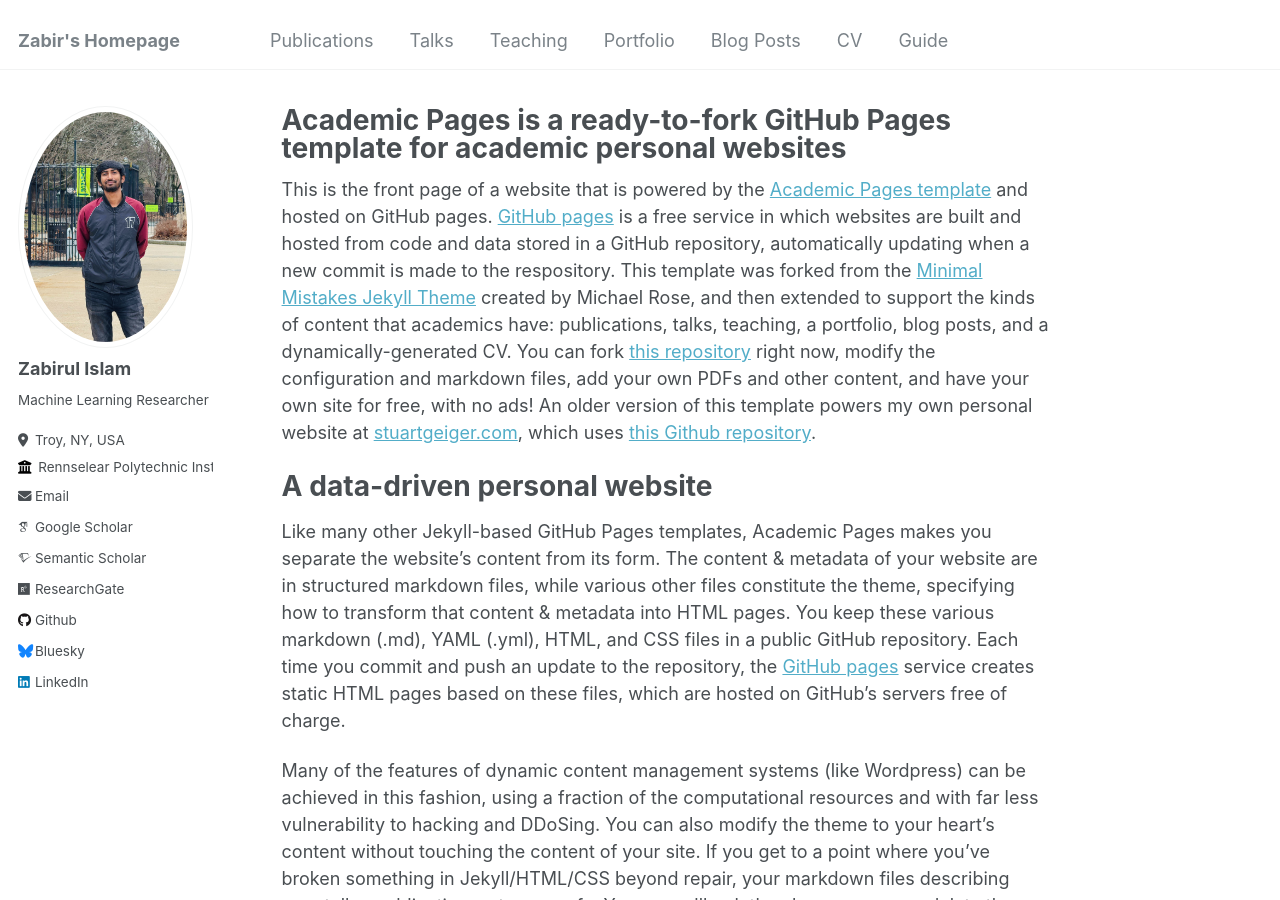
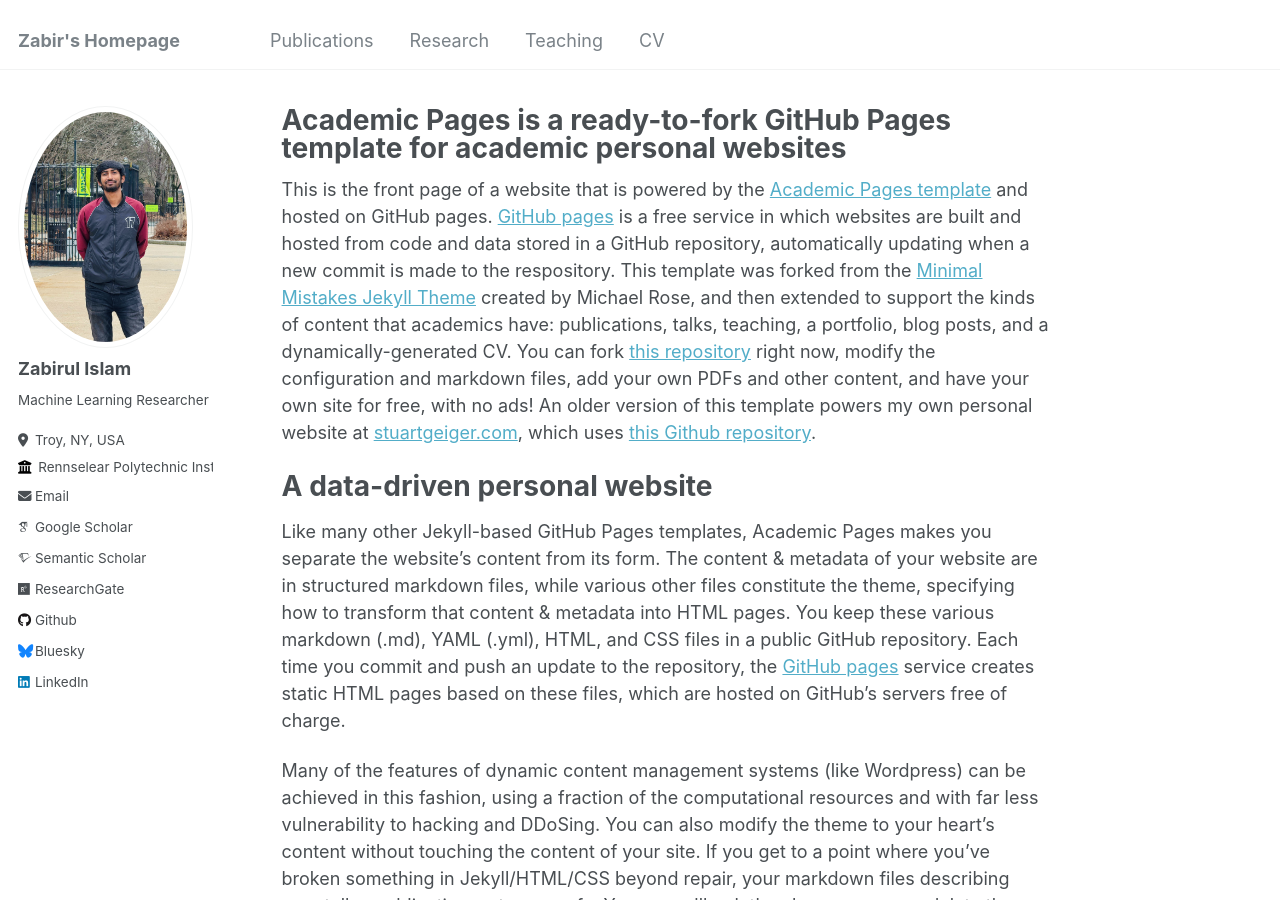
Before and after one commit to zabir110/zabir110, a Jekyll site: the page built from _pages/about.md, in a window 1280 px wide and 900 px high. Built offline with Jekyll 4.4.1, drawn with Linux system fonts in a browser that asks for light colours; some web fonts are replaced.

Commit message:
Update navigation.yml

```diff
--- a/_data/navigation.yml
+++ b/_data/navigation.yml
@@ -3,20 +3,20 @@ main:
   - title: "Publications"
     url: /publications/
 
-  - title: "Talks"
+  - title: "Research"
     url: /talks/
 
   - title: "Teaching"
     url: /teaching/
 
-  - title: "Portfolio"
-    url: /portfolio/
+  # - title: "Portfolio"
+  #   url: /portfolio/
 
-  - title: "Blog Posts"
-    url: /year-archive/
+  # - title: "Blog Posts"
+  #   url: /year-archive/
 
   - title: "CV"
-    url: /cv/
+    url: /files/
 
-  - title: "Guide"
-    url: /markdown/
+  # - title: "Guide"
+  #   url: /markdown/
```
